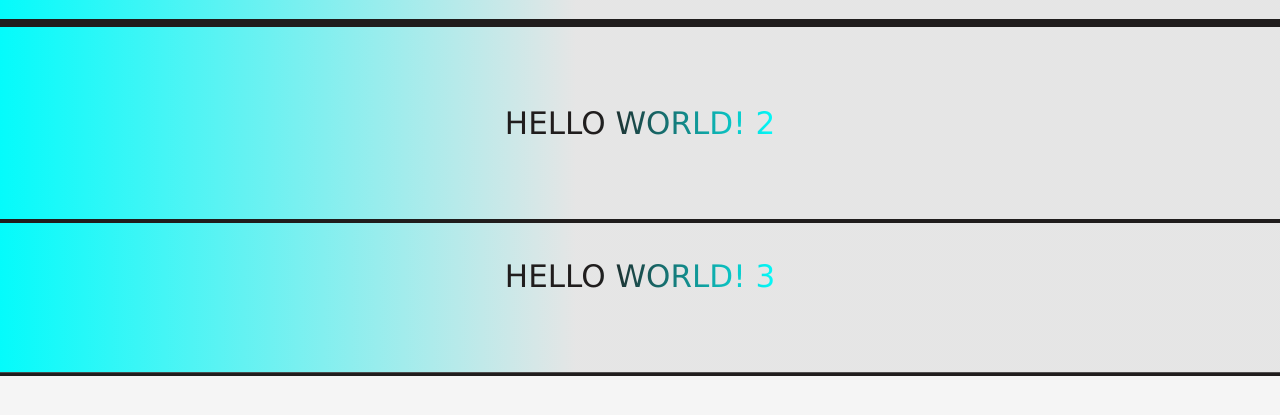
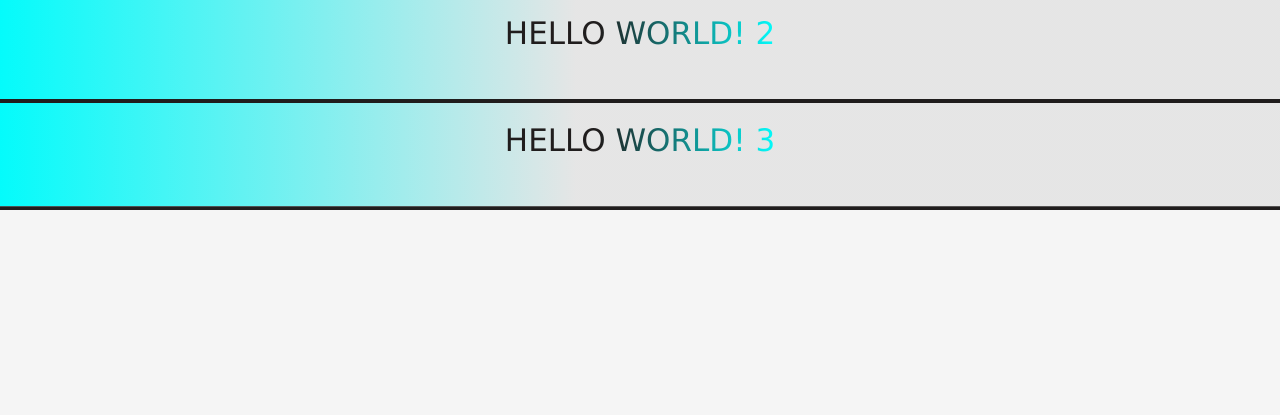
Before and after one commit to erardlucien/set_timeout_interval, a plain HTML site: page index.html in a window 1280 px wide. Shown: the part 177-592 px from the top of the page. Drawn offline with Linux system fonts and the light colour scheme.

Commit message:
The size of messages were reduced.

```diff
--- a/scss/style.scss
+++ b/scss/style.scss
@@ -37,7 +37,7 @@ $transition: transform var(--duration) ease-out 4ms;
     position: absolute;
     display: flex;
     justify-content: center;
-    height: 20rem;
+    height: 14rem;
     width: 100%;
     background-image: linear-gradient(to right, $secondary-clr, $ternary-clr 45%);
     color: $primary-clr;
```
Also changed, not shown: css/style.css.
